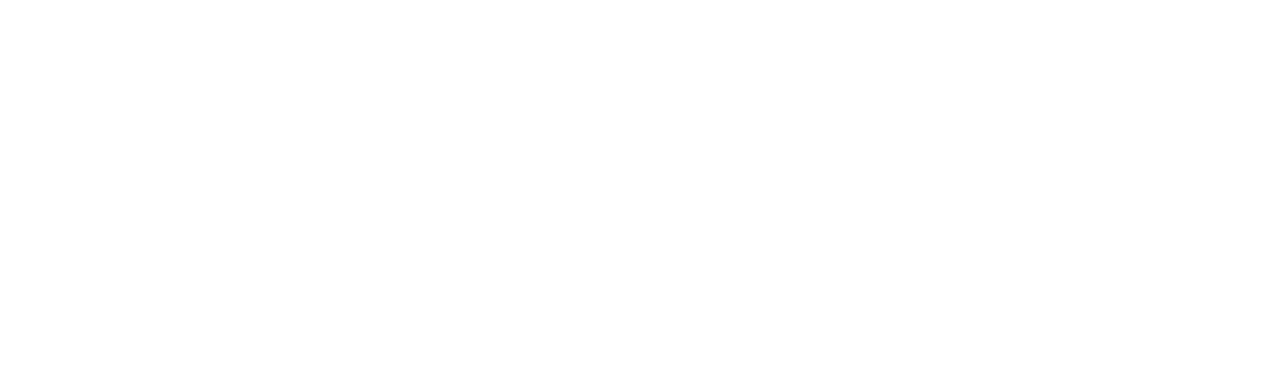
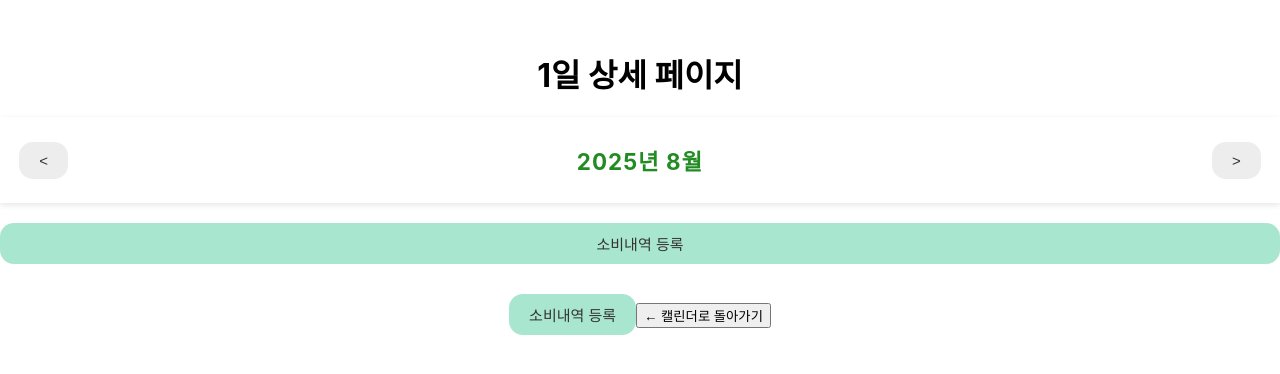
Before and after one commit to JuniorNaver/groupProject, a React (Create React App) app: page /day/1 in a window 1280 px wide. Before the commit this address had no page. Shown: the top 374 px of the page. Built offline with nearby package versions, Linux system fonts and the light colour scheme; the HTML template or start-up script is replaced by a standard one.

Commit message:
app 일부 수정, cashItem, cashList, Daily 전반 수정

```diff
--- a/src/App.js
+++ b/src/App.js
@@ -40,8 +40,8 @@
     <div className='App'>
       <Routes>
         <Route path='/' element={<Home data={data} />} />
-        <Route path='/daily' element={<Daily data={data} />} />
-        <Route path='/add' element={<Add onCreate={onCreate} />} />
+        <Route path='/day/:date' element={<Daily data={data} />} />
+        <Route path='/add/:date' element={<Add onCreate={onCreate} />} />
       </Routes>
     </div>
   );
--- a/src/components/CashItem.js
+++ b/src/components/CashItem.js
@@ -1,14 +1,16 @@
 import "./CashItem.css";
-// import Button from "./Button";
 
-const CashItem = ({id, content, time , price}) =>{
-
-
-
-    return(
-        <div className="CashItem">
-            </div>
-    )
+const CashItem = ({ type, amount, category, memo, date }) => {
+  const formattedDate = new Date(date).toLocaleDateString();
+  return (
+    <div className="CashItem">
+      <div>{formattedDate}</div>
+      <div>{type === "income" ? "수입" : "지출"}</div>
+      <div>{amount}원</div>
+      <div>{category}</div>
+      <div>{memo}</div>
+    </div>
+  );
 };
 
 export default CashItem;
--- a/src/pages/Daily.js
+++ b/src/pages/Daily.js
@@ -1,52 +1,50 @@
 
-// import {useState} from "react";
-// import Button from "../components/Button";
-// import Header from "../components/Header";
-// import CashList from "../components/CashList";
+import {useState, useEffect} from "react";
+import { useParams, useNavigate } from "react-router-dom";
+import Button from "../components/Button";
+import Header from "../components/Header";
+import CashList from "../components/CashList";
 
+const Daily=({data})=>{
 
-// const Daily=()=>{
-//      const[filteredData]=useState([]);
-//     const[pivotDate, setPivotDate]=useState(new Date());
-//     const headerTitle= `${pivotDate.getFullYear()}년 ${pivotDate.getMonth()+1}월`;
+    const { date } = useParams();
+    const navigate = useNavigate();
 
+    const[filteredData, setFilteredData]=useState([]);
+    const[pivotDate, setPivotDate]=useState(new Date());
+    const headerTitle= `${pivotDate.getFullYear()}년 ${pivotDate.getMonth()+1}월`;
 
-//     const onIncreaseMonth =()=>{
-//         setPivotDate(new Date(pivotDate.getFullYear(), pivotDate.getMonth()+1));
-//     };
-//     const onDecreaseMonth=()=>{
-//         setPivotDate(new Date(pivotDate.getFullYear(), pivotDate.getMonth()-1));
-//     };
+     useEffect(() => {
+     const result = data.filter((it) => {
+      const itemDate = new Date(it.date).toISOString().slice(0, 10); // yyyy-mm-dd
+      return itemDate === date;
+    });
+    setFilteredData(result);
+  }, [date, data]);
 
-//     return(
-//         <div>
-//             <Header
-//                 title={headerTitle}
-//                 leftChild={<Button text={"<"} onClick={onDecreaseMonth}/>}
-//                 rightChild={<Button text={">"} onClick={onIncreaseMonth}/>}
-//         />
-
-//         <CashList data={filteredData} />
-//         </div>
-//     );
-// };
-import { useParams, useNavigate } from "react-router-dom";
-
-const Daily=()=>{
-const { date } = useParams();
-  const navigate = useNavigate();
+  const onIncreaseMonth =()=>{
+         setPivotDate(new Date(pivotDate.getFullYear(), pivotDate.getMonth()+1));
+     };
+  const onDecreaseMonth=()=>{
+         setPivotDate(new Date(pivotDate.getFullYear(), pivotDate.getMonth()-1));
+     };
+  const handleAdd = () =>{
+    navigate(`/add/${date}`);
+  }
 
   return (
     <div style={{ textAlign: "center", marginTop: "50px" }}>
       <h1>{date}일 상세 페이지</h1>
-      <p>{date}일에 대한 내용을 여기에 작성하세요.</p>
+      <Header
+                 title={headerTitle}
+                 leftChild={<Button text={"<"} onClick={onDecreaseMonth}/>}
+                 rightChild={<Button text={">"} onClick={onIncreaseMonth}/>}
+        />
+
+         <CashList data={filteredData} />
+      <Button type="positive" text="소비내역 등록" onClick={handleAdd}/>
+
       <button
-        style={{
-          marginTop: "20px",
-          padding: "10px 20px",
-          borderRadius: "8px",
-          cursor: "pointer"
-        }}
         onClick={() => navigate(-1)}
       >
         ← 캘린더로 돌아가기
```
